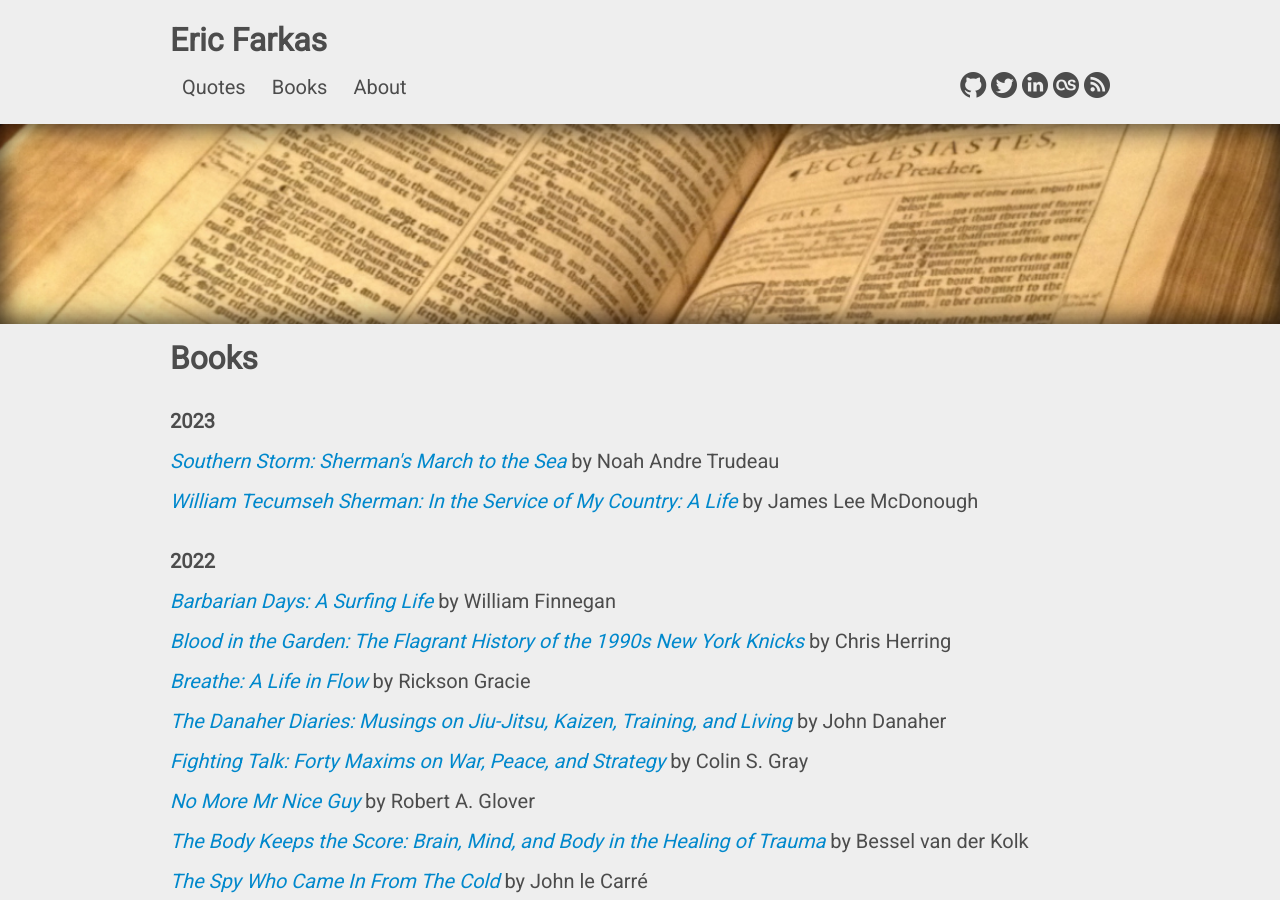
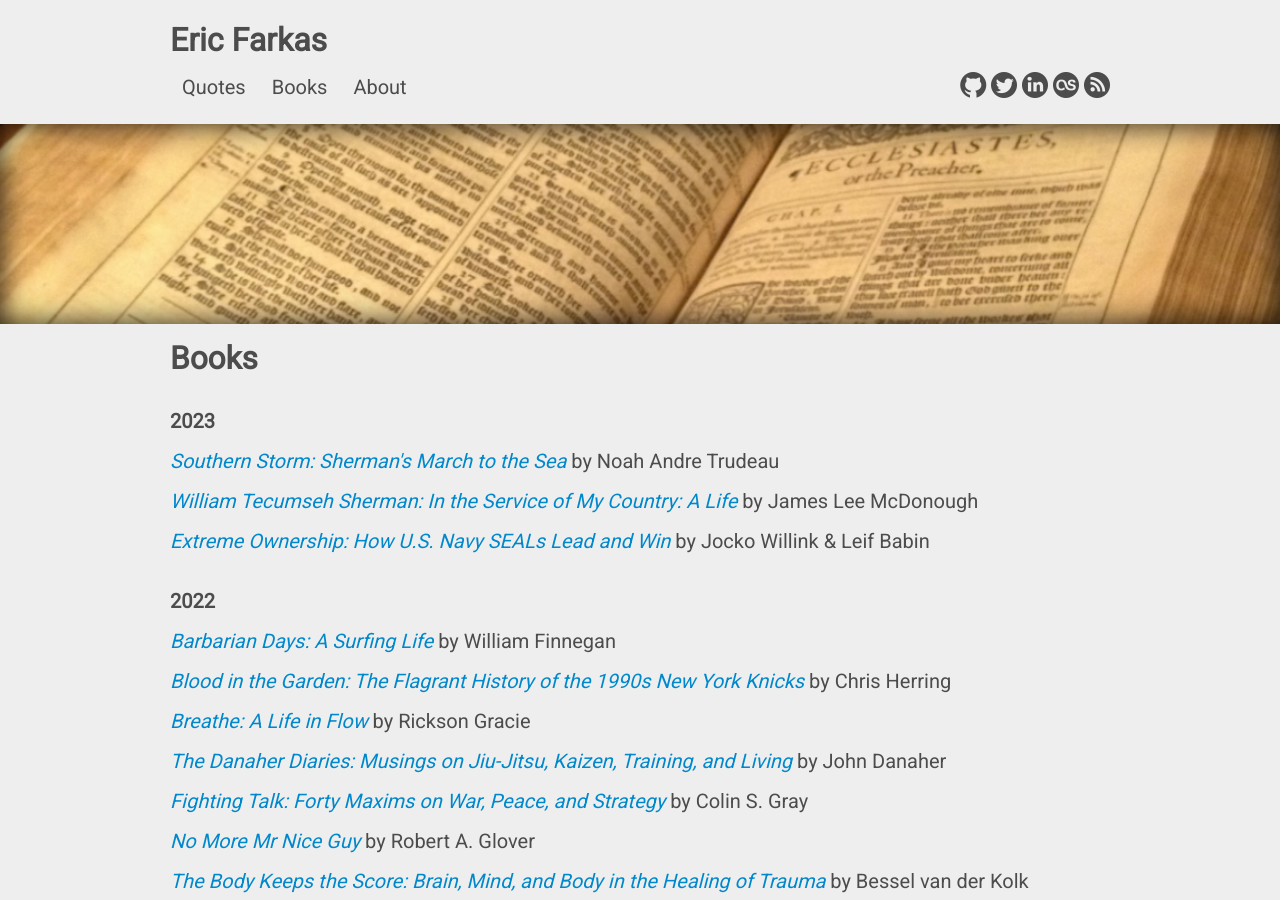
Before and after one commit to speric/speric.github.com, a Jekyll site: the page built from books/index.html, in a window 1280 px wide and 900 px high. Built offline with Jekyll 4.4.1, drawn with Linux system fonts in a browser that asks for light colours; some web fonts are replaced; comment, search, counter and statistics services are not loaded.

Commit message:
Add 'Extreme Ownership'

```diff
--- a/books/index.html
+++ b/books/index.html
@@ -13,6 +13,7 @@ header_img: "quotes.jpg"
 
   <p><i><a href="https://www.amazon.com/Southern-Storm-Shermans-March-Sea/dp/0060598689">Southern Storm: Sherman's March to the Sea</a></i> by Noah Andre Trudeau</p>
   <p><i><a href="https://www.amazon.com/William-Tecumseh-Sherman-audiobook/dp/B01GF4DD08/">William Tecumseh Sherman: In the Service of My Country: A Life</a></i> by James Lee McDonough</p>
+  <p><i><a href="https://www.amazon.com/Extreme-Ownership-U-S-Navy-SEALs/dp/1250067057">Extreme Ownership: How U.S. Navy SEALs Lead and Win</a></i> by Jocko Willink & Leif Babin</p>
 
   <br/>
 
```
